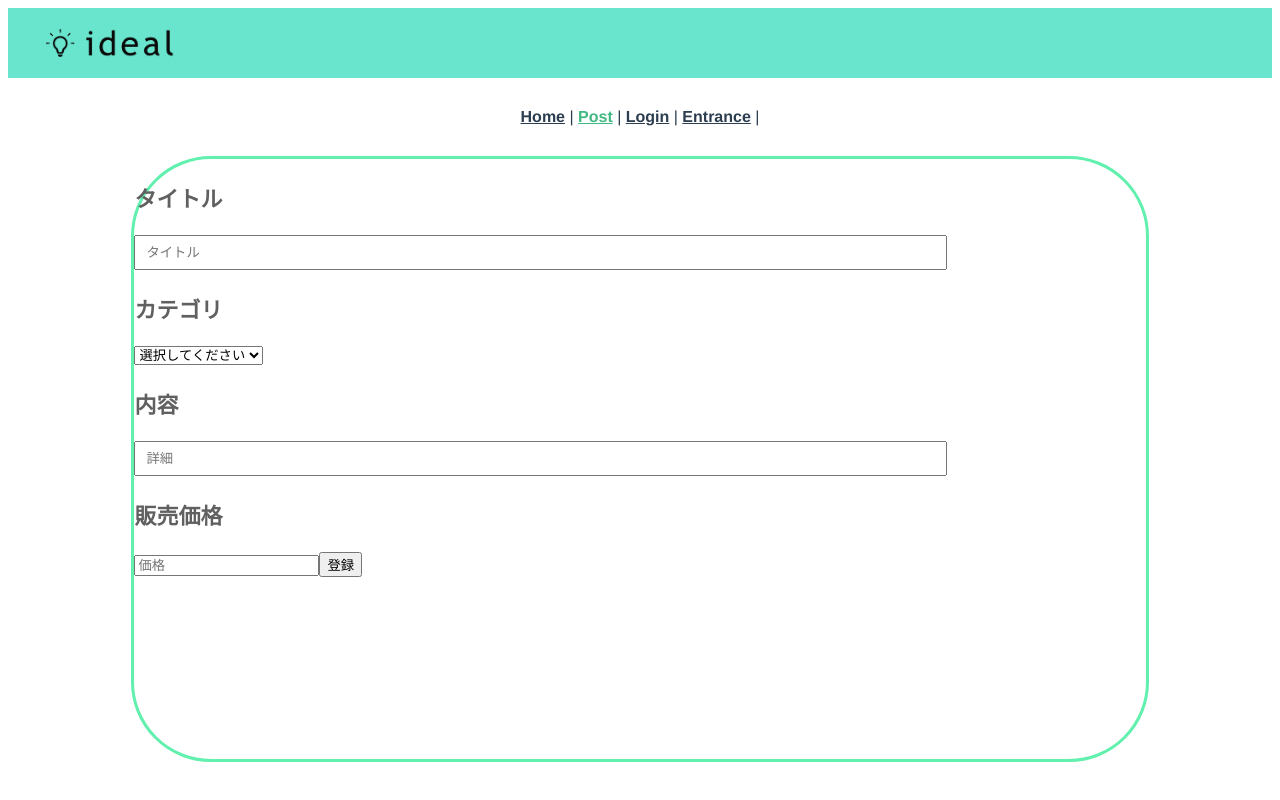
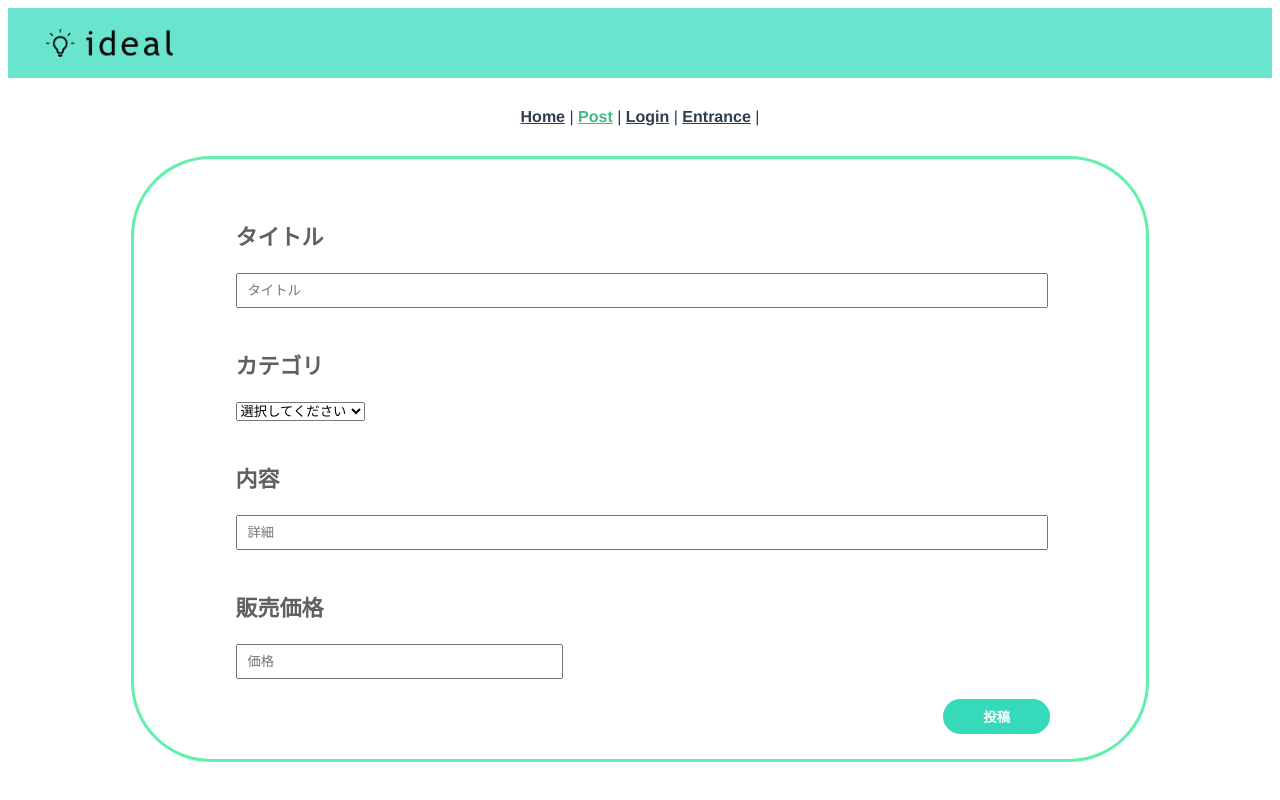
Before and after one commit to sisosyunya/ideal, a Vue app: page /post in a window 1280 px wide. Shown: the top 800 px of the page. Built offline with nearby package versions, Linux system fonts and the light colour scheme.

Commit message:
post css

```diff
--- a/src/views/Post.vue
+++ b/src/views/Post.vue
@@ -1,5 +1,8 @@
+
+
 <template>
     <div class="post">
+      <div class="space"></div>
       <p>タイトル</p>
       <input class="title" v-model="title" placeholder="タイトル" />
       <p>カテゴリ</p>
@@ -12,7 +15,7 @@
       <input class="description" v-model="description" placeholder="詳細" />
       <p>販売価格</p>
       <input class="price" v-model="price" placeholder="価格" type="number" />
-      <button @click="addIdea" :disabled="deleteIsLoading">登録</button>
+      <button class="btn" @click="addIdea" :disabled="deleteIsLoading">投稿</button>
     </div>
 </template>
 
@@ -54,6 +57,11 @@ export default {
     border-radius: 80px;
     margin-right: auto;
     margin-left: auto;
+    margin-bottom: 80px;
+}
+
+.space {
+  height: 40px;
 }
 
 .post p {
@@ -61,18 +69,45 @@ export default {
   font-size: 22px;
   font-weight: 600;
   color: #606060;
+  margin-left: 10%;
+  margin-top: 20px;
 }
 
 input.title {
   width: 78%;
   padding: 8px 10px;
+  margin-left: 10%;
+  margin-bottom: 20px;
+}
 
+select.category {
+  margin-left: 10%;
+  margin-bottom: 20px;
 }
 
 input.description {
   width: 78%;
   padding: 8px 10px;
+  margin-left: 10%;
+  margin-bottom: 20px;
 }
 
+input.price {
+  width: 30%;
+  padding: 8px 10px;
+  margin-left: 10%;
+  margin-bottom: 20px;
+  float: left;
+}
+
+button {
+  padding: 8px 40px;
+  margin-left: 80%;
+  border-radius: 30px;
+  font-weight: 600;
+  color: #ffffff;
+  background-color: #36D9BA;
+  border: none;
+}
 
 </style>
```
